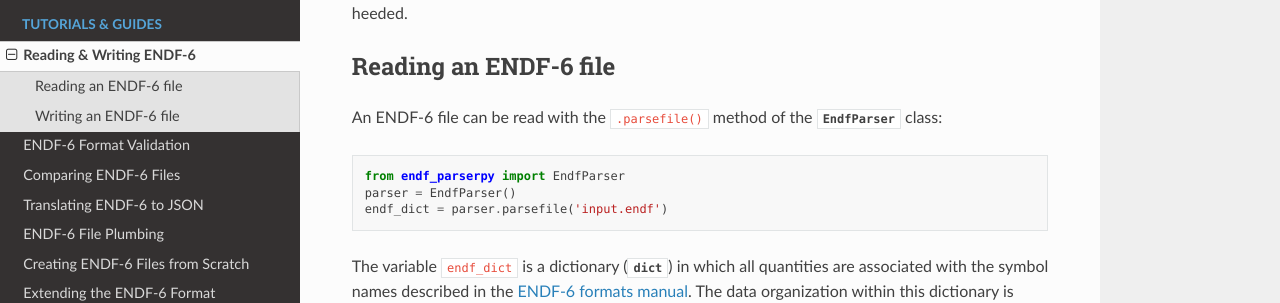
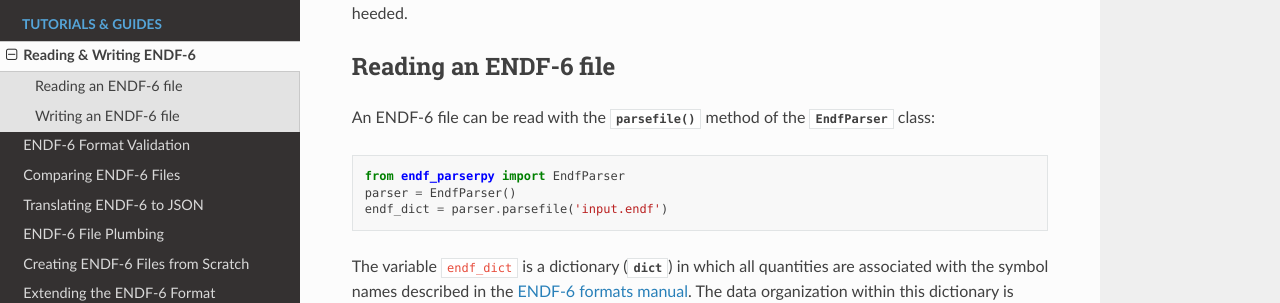
Before and after one commit to IAEA-NDS/endf-parserpy, a Sphinx documentation site: the page built from docs/source/guide/reading_writing_endf.rst, in a window 1280 px wide and 900 px high. Shown: the part 230-533 px from the top of the window. Built offline with Sphinx 7.4.7 and the Read the Docs theme 2.0.0, drawn with Linux system fonts in a browser that asks for light colours; part of the change alters nothing that is shown.

```diff
--- a/docs/source/guide/reading_writing_endf.rst
+++ b/docs/source/guide/reading_writing_endf.rst
@@ -14,7 +14,7 @@ along with some considerations to be heeded.
 Reading an ENDF-6 file
 ------------------------
 
-An ENDF-6 file can be read with the ``.parsefile()``
+An ENDF-6 file can be read with the :func:`~endf_parserpy.endf_parser.EndfParser.parsefile()`
 method of the :class:`~endf_parserpy.endf_parser.EndfParser` class:
 
 .. code:: Python
```
